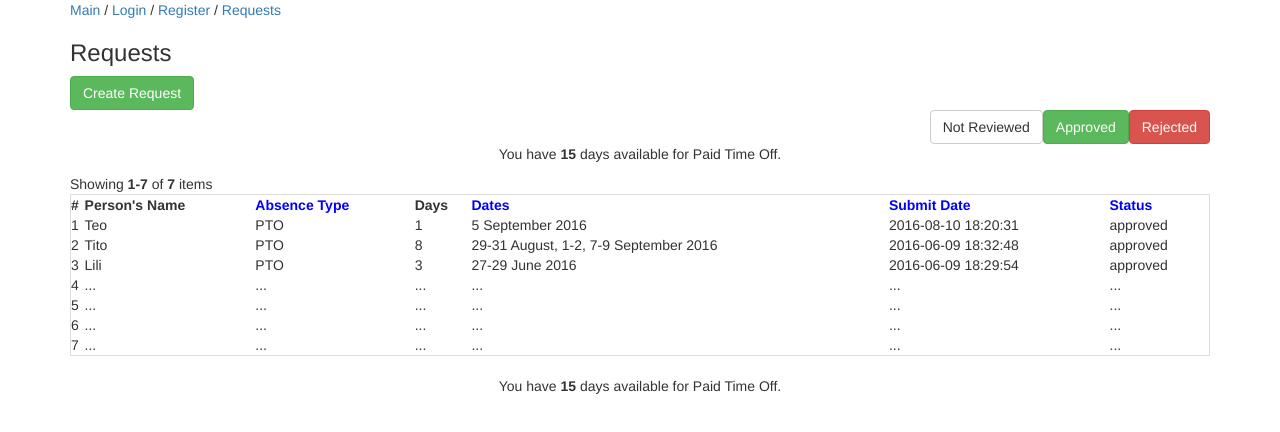
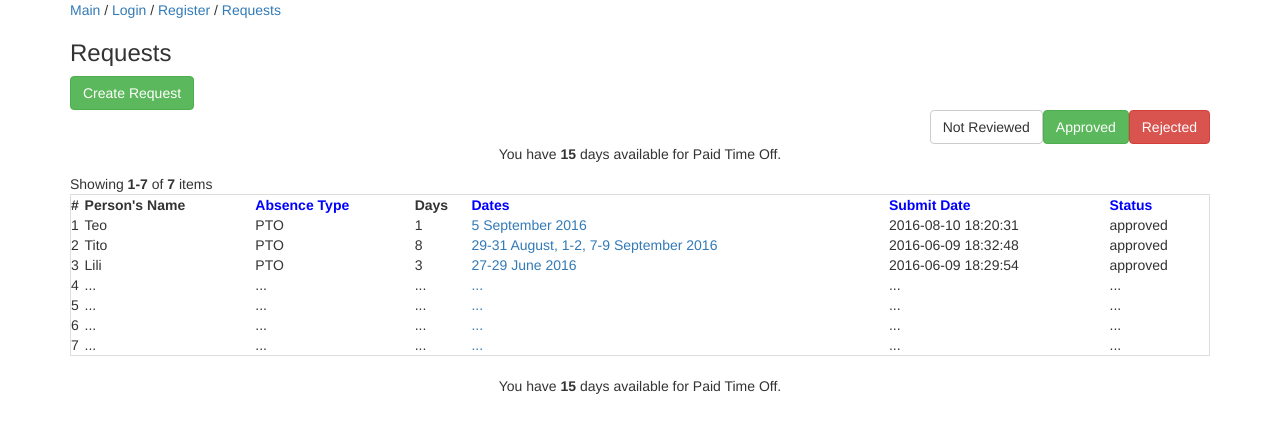
Before and after one commit to koksyncho/Time-off-System, an Angular app: page /#/requests in a window 1280 px wide. Shown: the top 432 px of the page. Built offline with nearby package versions, Linux system fonts and the light colour scheme.

Commit message:
added links to the appropriate request-detail's page

```diff
--- a/src/app/templates/requests.component.html
+++ b/src/app/templates/requests.component.html
@@ -23,7 +23,7 @@
       <td *ngIf="admin">{{ request.owner }}</td>
       <td>{{ request.type }}</td>
       <td>{{ request.days }}</td>
-      <td>{{ request.dates }}</td>
+      <td><a href="#/request-datails/{{ request.id }}">{{ request.dates }}</a></td>
       <td>{{ request.submit }}</td>
       <td>{{ request.status }}</td>
     </tr>
```
